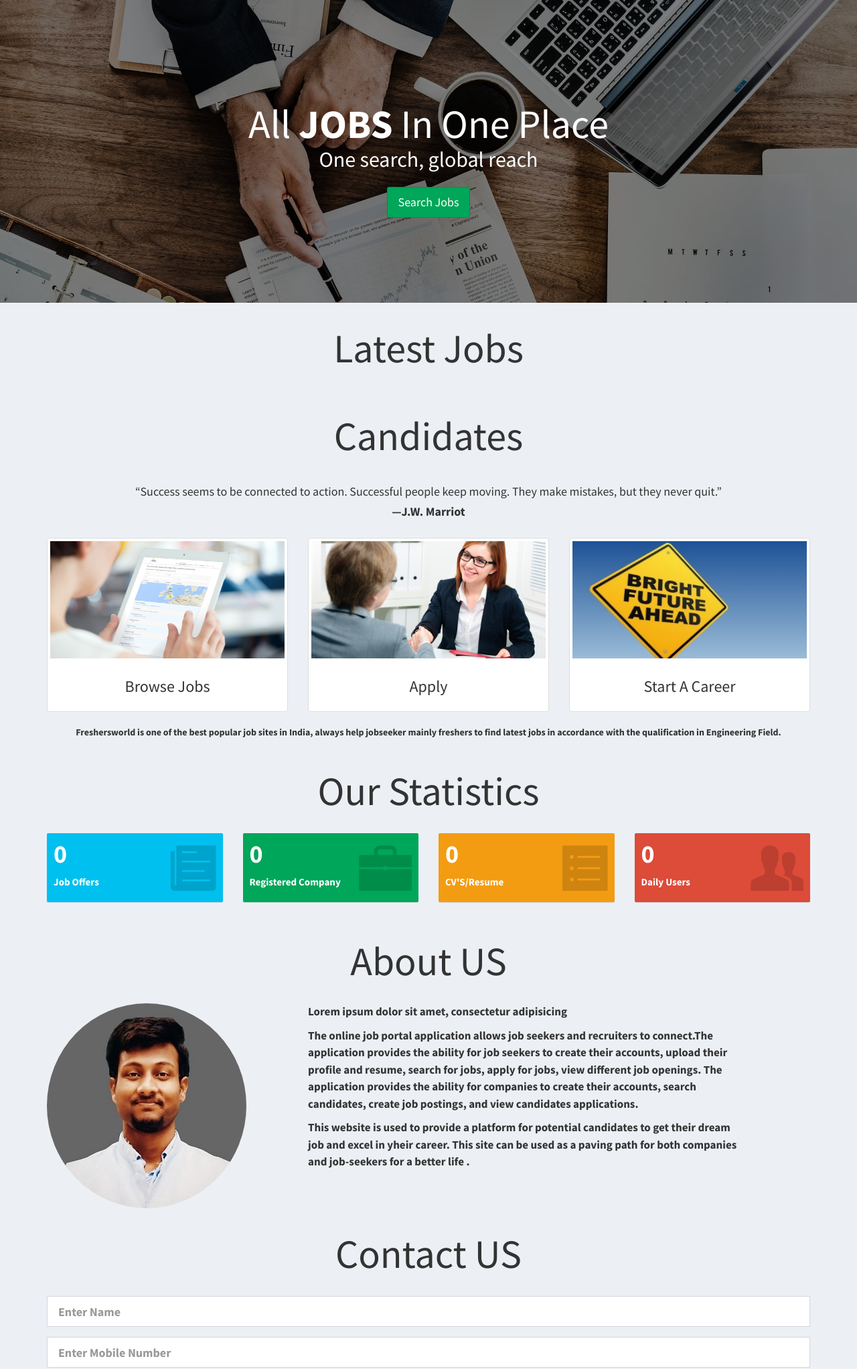
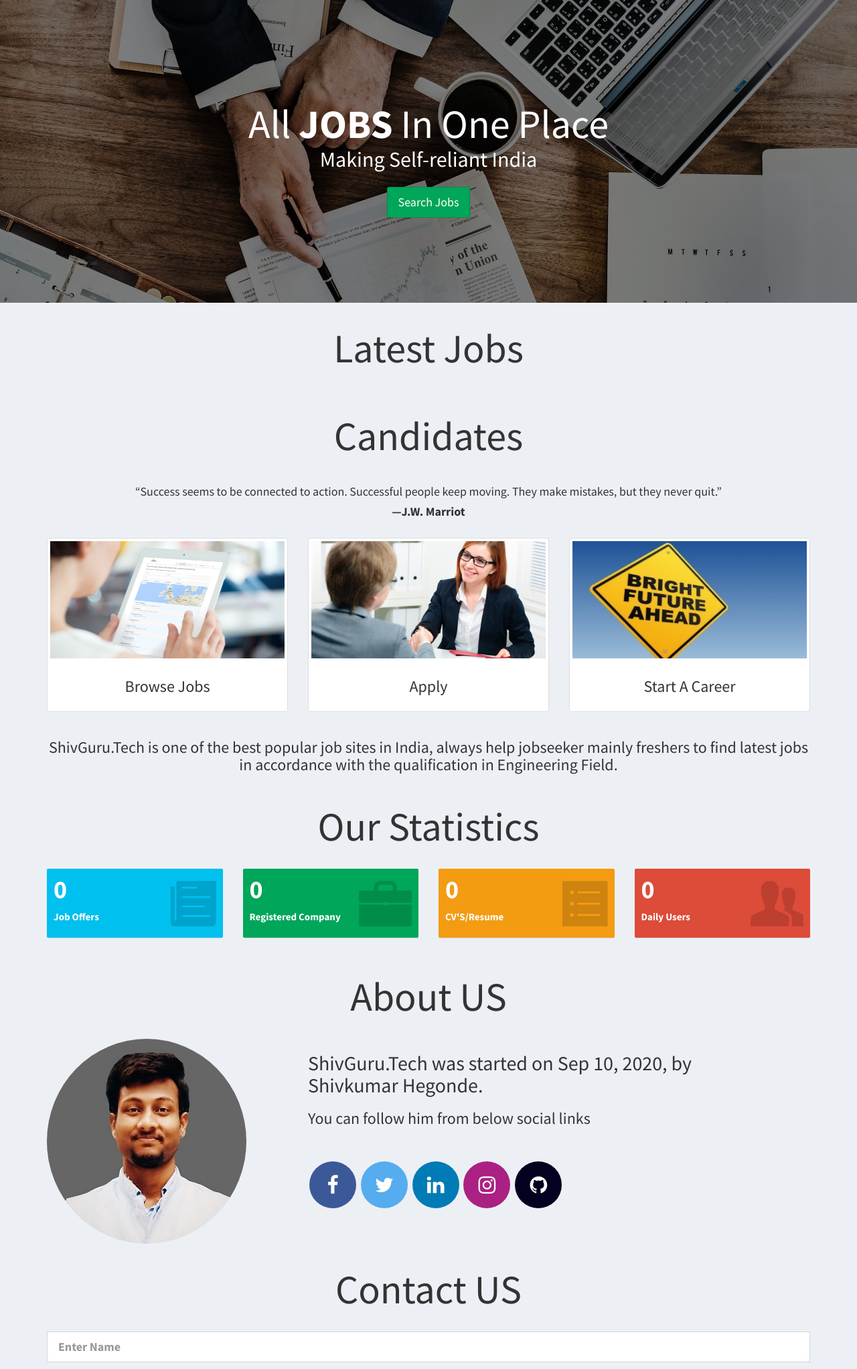
Before and after one commit to shivahegonde/jobportal, a PHP site: page / in a window 1280 px wide. Shown: the part 50-2094 px from the top of the page at 67% size. Run offline with PHP 8.4, Linux system fonts and the light colour scheme; data that the repository does not hold is empty; some libraries are stand-ins or nearby versions.

Commit message:
about us updated

```diff
--- a/index.php
+++ b/index.php
@@ -43,6 +43,49 @@ require_once("db.php");
     right: 25px;
     display: none;
 }
+
+.fa {
+  padding: 20px;
+  font-size: 30px;
+  width: 70px;
+  text-align: center;
+  text-decoration: none;
+  margin: 5px 2px;
+  border-radius: 50%;
+}
+
+.fa:hover {
+    opacity: 0.7;
+}
+
+.fa-facebook {
+  background: #3B5998;
+  color: white;
+}
+
+.fa-twitter {
+  background: #55ACEE;
+  color: white;
+}
+
+.fa-google {
+  background: #dd4b39;
+  color: white;
+}
+
+.fa-linkedin {
+  background: #007bb5;
+  color: white;
+}
+.fa-instagram {
+  background: #AB2083;
+  color: white;
+}
+.fa-github {
+  background: #02011F;
+  color: white;
+}
+
 
         </style>
 </head>
@@ -115,7 +158,7 @@ require_once("db.php");
         <div class="row">
           <div class="col-md-12 text-center index-head">
             <h1>All <strong>JOBS</strong> In One Place</h1>
-            <p>One search, global reach</p>
+            <p>Making Self-reliant India</p>
             <p><a class="btn btn-success btn-lg" href="jobs.php" role="button">Search Jobs</a></p>
           </div>
         </div>
@@ -206,7 +249,7 @@ require_once("db.php");
             </div>
           </div>
           <div class="col-md-12  text-center">
-          <p>Freshersworld is one of the best popular job sites in India, always help jobseeker mainly freshers to find latest jobs in accordance with the qualification in Engineering Field.
+          <h3>ShivGuru.Tech is one of the best popular job sites in India, always help jobseeker mainly freshers to find latest jobs in accordance with the qualification in Engineering Field.</h3>
         </div>
         </div>
       </div>
@@ -330,13 +373,26 @@ require_once("db.php");
             <img src="img/shiv1.jpg" style="border-radius: 50%;" class="img-responsive">
           </div>
           <div class="col-md-7 about-text margin-bottom-20">
-            <p>Lorem ipsum dolor sit amet, consectetur adipisicing <p>The online job portal application allows job seekers and recruiters to connect.The application provides the ability for job seekers to create their accounts, upload their profile and resume, search for jobs, apply for jobs, view different job openings. The application provides the ability for companies to create their accounts, search candidates, create job postings, and view candidates applications.
-            </p>
-            <p>
-              This website is used to provide a platform for potential candidates to get their dream job and excel in yheir career.
-              This site can be used as a paving path for both companies and job-seekers for a better life .
+            <h2>ShivGuru.Tech was started on Sep 10, 2020, by Shivkumar Hegonde.</h2>
 
-            </p>
+
+
+            <h3>You can follow him from below social links</h3>
+            <p>&nbsp</p>
+
+            <a href="https://www.facebook.com/shivahegonde" class="fa fa-facebook" target="_blank"></a>
+
+          <a href="https://twitter.com/ShivHegonde" class="fa fa-twitter" target="_blank"></a>
+
+          <a href="https://www.linkedin.com/in/shivahegonde/" class="fa fa-linkedin" target="_blank"> </a>
+          <a href="https://www.instagram.com/shivahegonde/" class="fa fa-instagram" target="_blank"> </a>
+          <a href="https://github.com/shivahegonde/" class="fa fa-github" target="_blank"> </a>
+
+          </a>
+
+
+
+
           </div>
         </div>
       </div>
```
